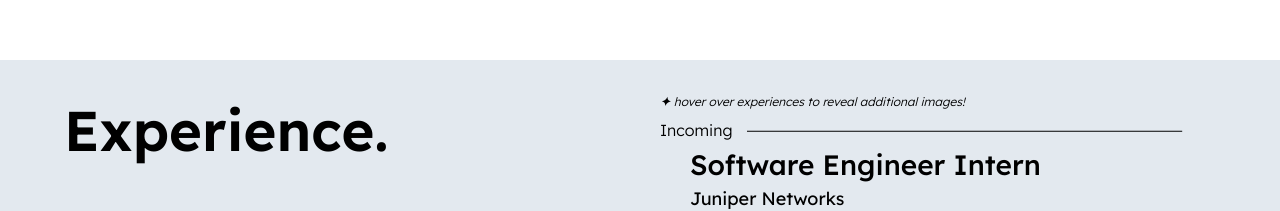
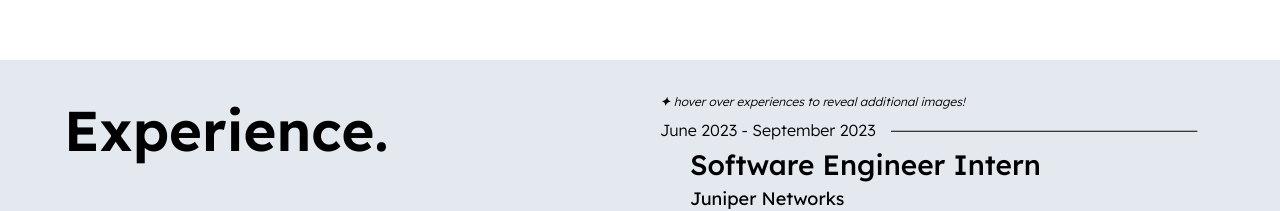
Before and after one commit to rileywong311/Personal-Website, a Vue app: page / in a window 1280 px wide. Shown: the part 6400-6611 px from the top of the page. Built offline with nearby package versions, Linux system fonts and the light colour scheme.

Commit message:
Update experience

```diff
--- a/src/views/MainPage.vue
+++ b/src/views/MainPage.vue
@@ -250,7 +250,7 @@
     </div>
     <div style="grid-column: 2">
       <span class="experience-hint">hover over experiences to reveal additional images!</span>
-      <ExperienceCard dates="Incoming" position="Software Engineer Intern" org="Juniper Networks"
+      <ExperienceCard dates="June 2023 - September 2023" position="Software Engineer Intern" org="Juniper Networks"
         @mouseover="experienceImage = 'Juniper.jpg'"
         @mouseleave="experienceImage = ''">
         <p>
```
